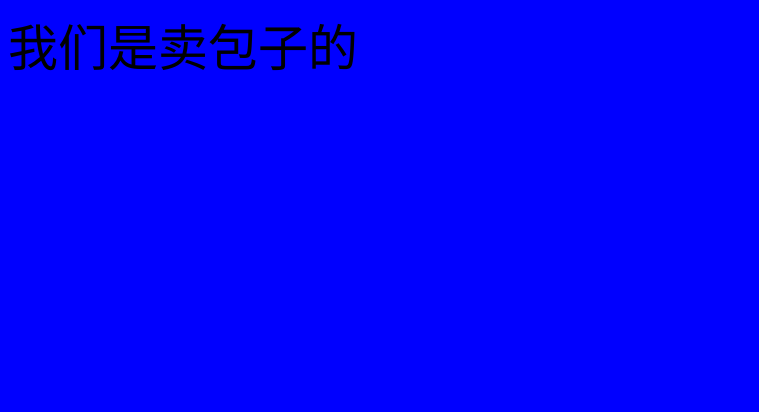
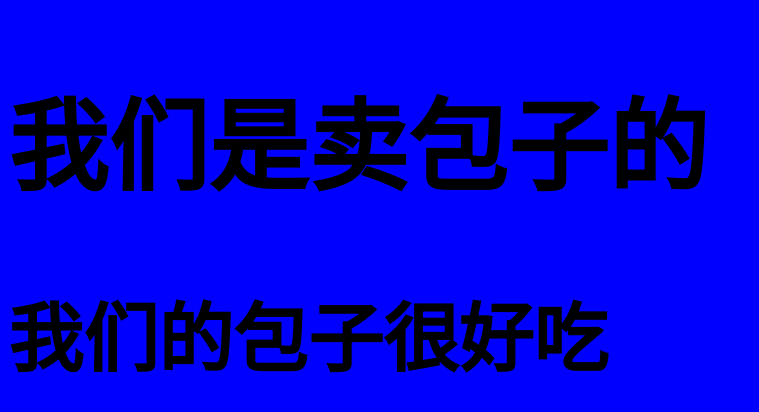
Before and after one commit to fjn618/x, a plain HTML site: page index.html in a window 1280 px wide. Shown: the whole page, without its empty margins (0-759 px from the left). Drawn offline with Linux system fonts and the light colour scheme.

Commit message:
添加了广告语

```diff
--- a/index.html
+++ b/index.html
@@ -10,7 +10,8 @@
 </head>
 
 <body>
-    我们是卖包子的
+    <h1>我们是卖包子的</h1>
+    <h2>我们的包子很好吃</h2>
 </body>
 
 </html>
```
